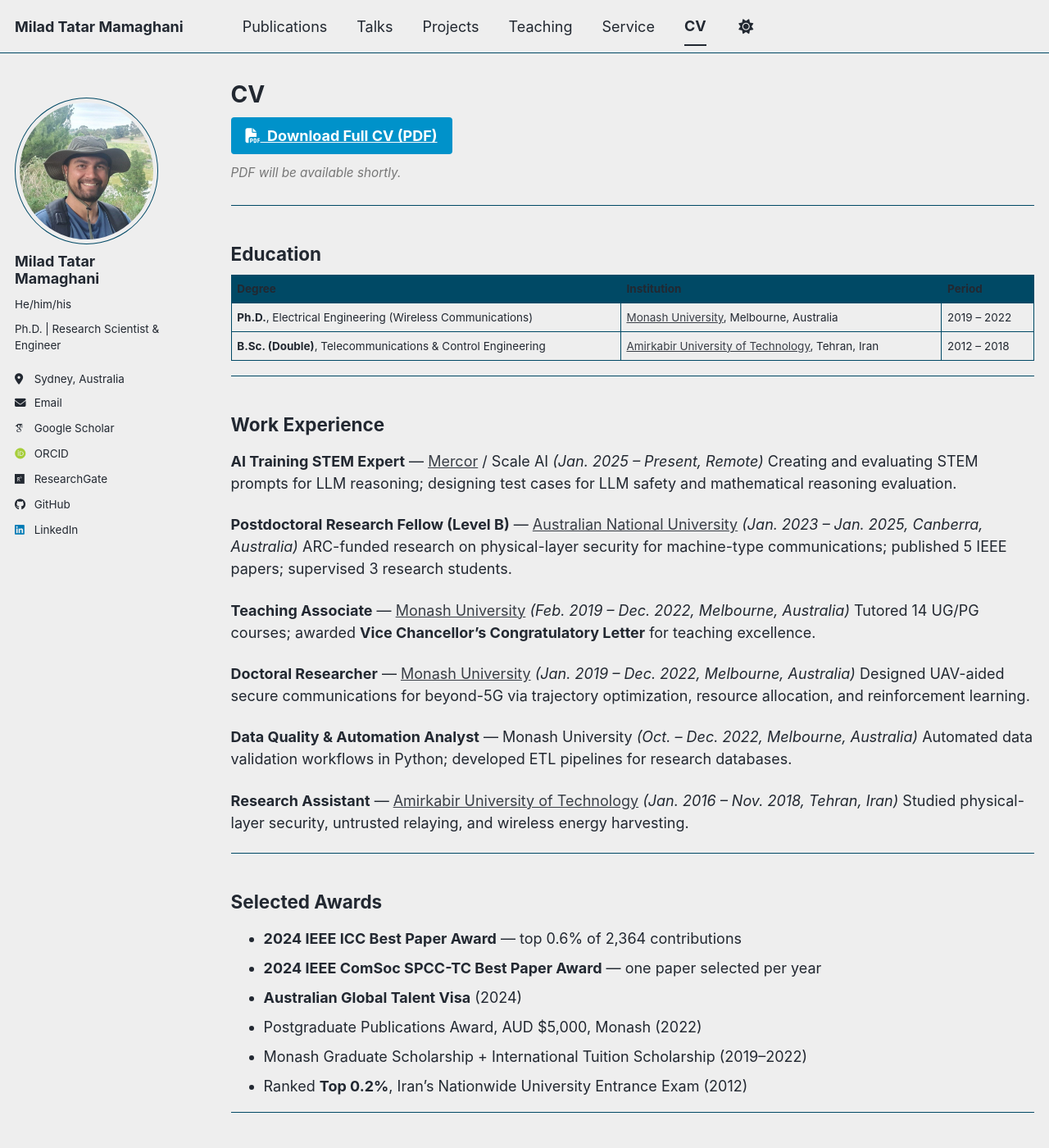
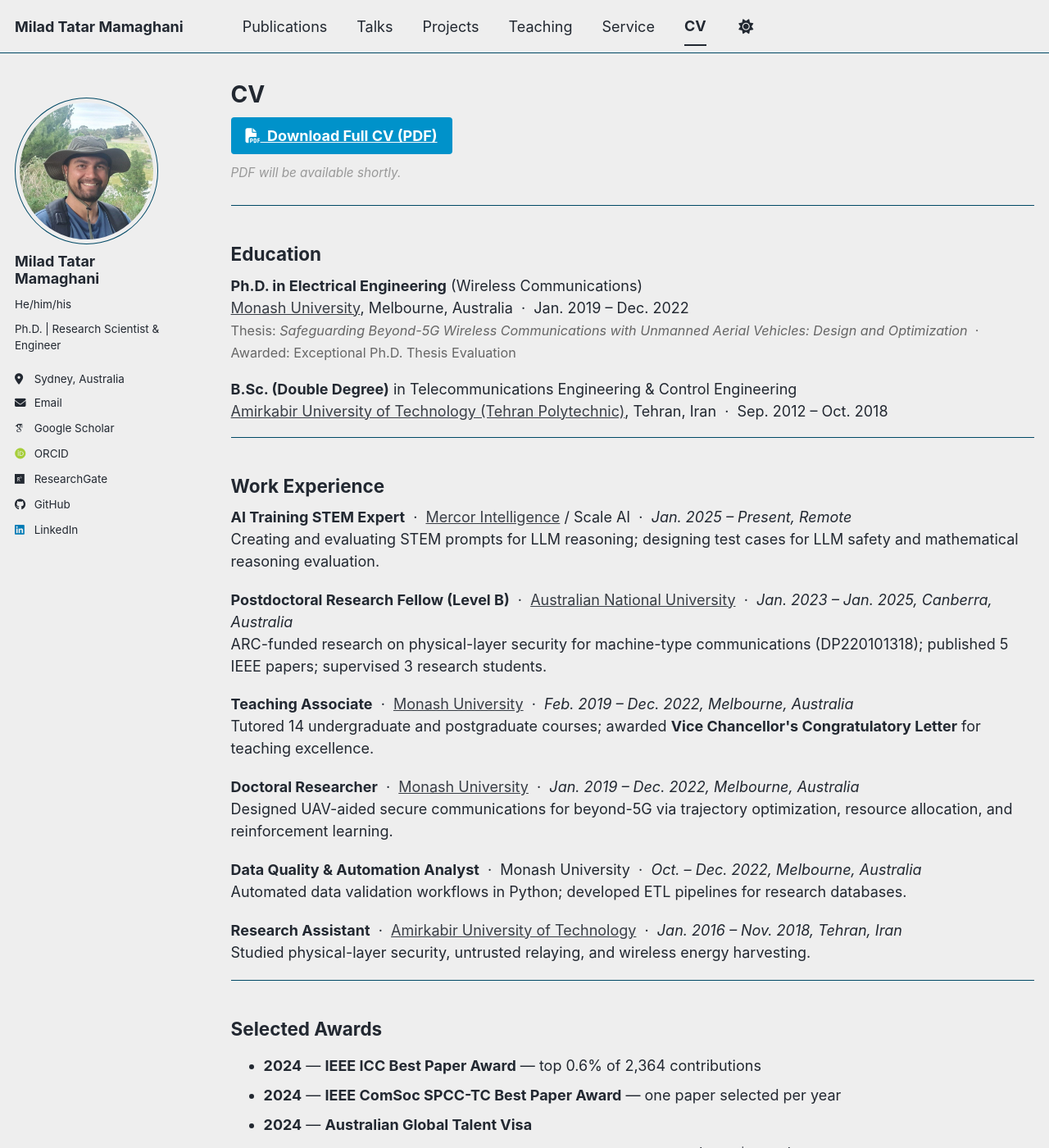
Before and after one commit to miladtm94/miladtm94.github.io, a Jekyll site: the page built from _pages/cv.md, in a window 1280 px wide and 1400 px high. Shown: the whole window at 82% size. Built offline with Jekyll 4.4.1, drawn with Linux system fonts in a browser that asks for light colours; some web fonts are replaced; a script bundle is joined from its source files by our own code; library files that are not in the unit come from our copies; some of the changed text lies outside the part shown.

Commit message:
Remove all tables, add live metrics to publications, auto-update workflow

```diff
--- a/_pages/cv.md
+++ b/_pages/cv.md
@@ -13,55 +13,75 @@ redirect_from:
   <a href="{{ base_path }}/files/CV.pdf" class="btn btn--primary btn--large" target="_blank">
     <i class="fas fa-file-pdf"></i>&nbsp; Download Full CV (PDF)
   </a>
-  <p style="margin-top: 0.5em; font-size: 0.85em; color: #777;"><em>PDF will be available shortly.</em></p>
+  <p style="margin-top: 0.5em; font-size: 0.85em; color: #999;"><em>PDF will be available shortly.</em></p>
 </div>
 
 ---
 
 ## Education
 
-| Degree | Institution | Period |
-|--------|------------|--------|
-| **Ph.D.**, Electrical Engineering (Wireless Communications) | [Monash University](https://www.monash.edu/), Melbourne, Australia | 2019 – 2022 |
-| **B.Sc. (Double)**, Telecommunications & Control Engineering | [Amirkabir University of Technology](http://aut.ac.ir/), Tehran, Iran | 2012 – 2018 |
+<div style="margin-bottom:1em;">
+  <strong>Ph.D. in Electrical Engineering</strong> (Wireless Communications)<br>
+  <a href="https://www.monash.edu/">Monash University</a>, Melbourne, Australia &nbsp;&middot;&nbsp; Jan. 2019 – Dec. 2022<br>
+  <span style="color:#666; font-size:0.9em;">Thesis: <em>Safeguarding Beyond-5G Wireless Communications with Unmanned Aerial Vehicles: Design and Optimization</em> &nbsp;&middot;&nbsp; Awarded: Exceptional Ph.D. Thesis Evaluation</span>
+</div>
+
+<div style="margin-bottom:1em;">
+  <strong>B.Sc. (Double Degree)</strong> in Telecommunications Engineering &amp; Control Engineering<br>
+  <a href="http://aut.ac.ir/">Amirkabir University of Technology (Tehran Polytechnic)</a>, Tehran, Iran &nbsp;&middot;&nbsp; Sep. 2012 – Oct. 2018
+</div>
 
 ---
 
 ## Work Experience
 
-**AI Training STEM Expert** — [Mercor](https://mercor.com/) / Scale AI *(Jan. 2025 – Present, Remote)*
-Creating and evaluating STEM prompts for LLM reasoning; designing test cases for LLM safety and mathematical reasoning evaluation.
+<div style="margin-bottom:1.1em;">
+  <strong>AI Training STEM Expert</strong> &nbsp;&middot;&nbsp; <a href="https://mercor.com/">Mercor Intelligence</a> / Scale AI &nbsp;&middot;&nbsp; <em>Jan. 2025 – Present, Remote</em><br>
+  Creating and evaluating STEM prompts for LLM reasoning; designing test cases for LLM safety and mathematical reasoning evaluation.
+</div>
 
-**Postdoctoral Research Fellow (Level B)** — [Australian National University](https://www.anu.edu.au/) *(Jan. 2023 – Jan. 2025, Canberra, Australia)*
-ARC-funded research on physical-layer security for machine-type communications; published 5 IEEE papers; supervised 3 research students.
+<div style="margin-bottom:1.1em;">
+  <strong>Postdoctoral Research Fellow (Level B)</strong> &nbsp;&middot;&nbsp; <a href="https://www.anu.edu.au/">Australian National University</a> &nbsp;&middot;&nbsp; <em>Jan. 2023 – Jan. 2025, Canberra, Australia</em><br>
+  ARC-funded research on physical-layer security for machine-type communications (DP220101318); published 5 IEEE papers; supervised 3 research students.
+</div>
 
-**Teaching Associate** — [Monash University](https://www.monash.edu/) *(Feb. 2019 – Dec. 2022, Melbourne, Australia)*
-Tutored 14 UG/PG courses; awarded **Vice Chancellor's Congratulatory Letter** for teaching excellence.
+<div style="margin-bottom:1.1em;">
+  <strong>Teaching Associate</strong> &nbsp;&middot;&nbsp; <a href="https://www.monash.edu/">Monash University</a> &nbsp;&middot;&nbsp; <em>Feb. 2019 – Dec. 2022, Melbourne, Australia</em><br>
+  Tutored 14 undergraduate and postgraduate courses; awarded <strong>Vice Chancellor's Congratulatory Letter</strong> for teaching excellence.
+</div>
 
-**Doctoral Researcher** — [Monash University](https://www.monash.edu/) *(Jan. 2019 – Dec. 2022, Melbourne, Australia)*
-Designed UAV-aided secure communications for beyond-5G via trajectory optimization, resource allocation, and reinforcement learning.
+<div style="margin-bottom:1.1em;">
+  <strong>Doctoral Researcher</strong> &nbsp;&middot;&nbsp; <a href="https://www.monash.edu/">Monash University</a> &nbsp;&middot;&nbsp; <em>Jan. 2019 – Dec. 2022, Melbourne, Australia</em><br>
+  Designed UAV-aided secure communications for beyond-5G via trajectory optimization, resource allocation, and reinforcement learning.
+</div>
 
-**Data Quality & Automation Analyst** — Monash University *(Oct. – Dec. 2022, Melbourne, Australia)*
-Automated data validation workflows in Python; developed ETL pipelines for research databases.
+<div style="margin-bottom:1.1em;">
+  <strong>Data Quality &amp; Automation Analyst</strong> &nbsp;&middot;&nbsp; Monash University &nbsp;&middot;&nbsp; <em>Oct. – Dec. 2022, Melbourne, Australia</em><br>
+  Automated data validation workflows in Python; developed ETL pipelines for research databases.
+</div>
 
-**Research Assistant** — [Amirkabir University of Technology](http://aut.ac.ir/) *(Jan. 2016 – Nov. 2018, Tehran, Iran)*
-Studied physical-layer security, untrusted relaying, and wireless energy harvesting.
+<div style="margin-bottom:1.1em;">
+  <strong>Research Assistant</strong> &nbsp;&middot;&nbsp; <a href="http://aut.ac.ir/">Amirkabir University of Technology</a> &nbsp;&middot;&nbsp; <em>Jan. 2016 – Nov. 2018, Tehran, Iran</em><br>
+  Studied physical-layer security, untrusted relaying, and wireless energy harvesting.
+</div>
 
 ---
 
 ## Selected Awards
 
-- **2024 IEEE ICC Best Paper Award** — top 0.6% of 2,364 contributions
-- **2024 IEEE ComSoc SPCC-TC Best Paper Award** — one paper selected per year
-- **Australian Global Talent Visa** (2024)
-- Postgraduate Publications Award, AUD $5,000, Monash (2022)
-- Monash Graduate Scholarship + International Tuition Scholarship (2019–2022)
-- Ranked **Top 0.2%**, Iran's Nationwide University Entrance Exam (2012)
+- **2024** &mdash; **IEEE ICC Best Paper Award** — top 0.6% of 2,364 contributions
+- **2024** &mdash; **IEEE ComSoc SPCC-TC Best Paper Award** — one paper selected per year
+- **2024** &mdash; **Australian Global Talent Visa**
+- **2022** &mdash; Postgraduate Publications Award, Monash University (AUD $5,000)
+- **2019–2022** &mdash; Monash Graduate Scholarship + International Tuition Scholarship
+- **2012** &mdash; Ranked **Top 0.2%**, Iran's Nationwide University Entrance Exam
 
 ---
 
 ## Skills
 
-**Programming:** Python, MATLAB, C/C++ &nbsp;|&nbsp; **ML/DL:** TensorFlow, PyTorch, Scikit-learn
-**Wireless/SDR:** GNU Radio, 5G/NR, MIMO, OFDM &nbsp;|&nbsp; **Tools:** Git, LabVIEW, Simulink, FPGA
-**Languages:** English (Fluent), Persian/Farsi & Azerbaijani (Native), Turkish (Bilingual)
+- **Programming** &mdash; Python, MATLAB, C/C++
+- **ML / Deep Learning** &mdash; TensorFlow, PyTorch, Scikit-learn, Keras
+- **Wireless & SDR** &mdash; GNU Radio, 5G/NR, MIMO, OFDM, IEEE 802.11, 3GPP
+- **Engineering Tools** &mdash; LabVIEW, Simulink, VHDL, FPGA, Git, GitHub
+- **Languages** &mdash; English (Fluent), Persian/Farsi & Azerbaijani (Native), Turkish (Bilingual)
```
Also changed, not shown: _data/metrics.yml (added, +8 -0 lines), _pages/about.md (+34 -46 lines), _pages/publications.html (+54 -6 lines), _pages/service.md (+28 -49 lines), .github/workflows/update_metrics.yml (added).
